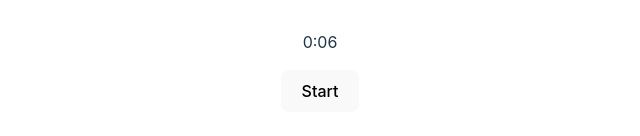
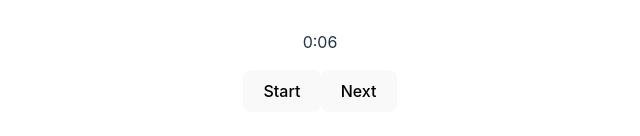
Before and after one commit to celina-ngth/vue3-pomodorotimer, a Vue app: page / in a window 1280 px wide. Shown: the part 420-556 px from the top of the page, without its empty margins (320-960 px from the left). Built offline with nearby package versions, Linux system fonts and the light colour scheme.

Commit message:
feat: add next timer button

```diff
--- a/src/components/PomodoroTimer.vue
+++ b/src/components/PomodoroTimer.vue
@@ -33,6 +33,15 @@
 					clearInterval(intervalId.value ?? 0)
 					isRunning.value = false
 
+					changeTimer()
+
+					timer.value = TIMERS[currentTimer.value]
+				}
+			}, 1000)
+		}
+	}
+
+	const changeTimer = () => {
 		switch (currentTimer.value) {
 			case 'focus':
 				currentTimer.value = 'break'
@@ -43,11 +52,6 @@
 			case 'longBreak':
 				currentTimer.value = 'focus'
 				break
-					}
-
-					timer.value = TIMERS[currentTimer.value]
-				}
-			}, 1000)
 		}
 	}
 
@@ -69,5 +73,6 @@
 		<button type="button" @click="startPauseTimer()">
 			{{ isRunning ? 'Pause' : 'Start' }}
 		</button>
+		<button type="button" @click="changeTimer()">Next</button>
 	</div>
 </template>
```
Lines whose indentation alone changed are shown as unchanged.
